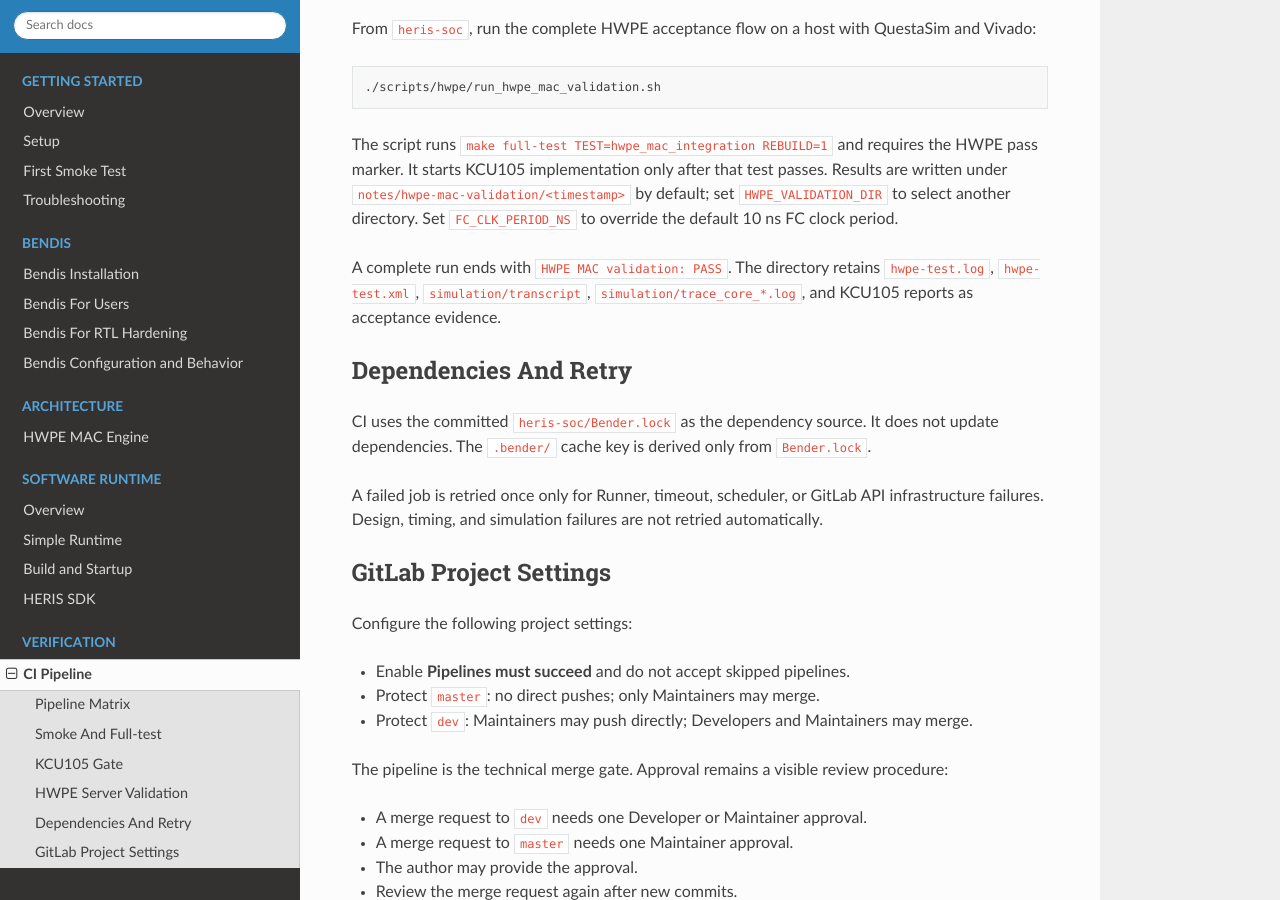
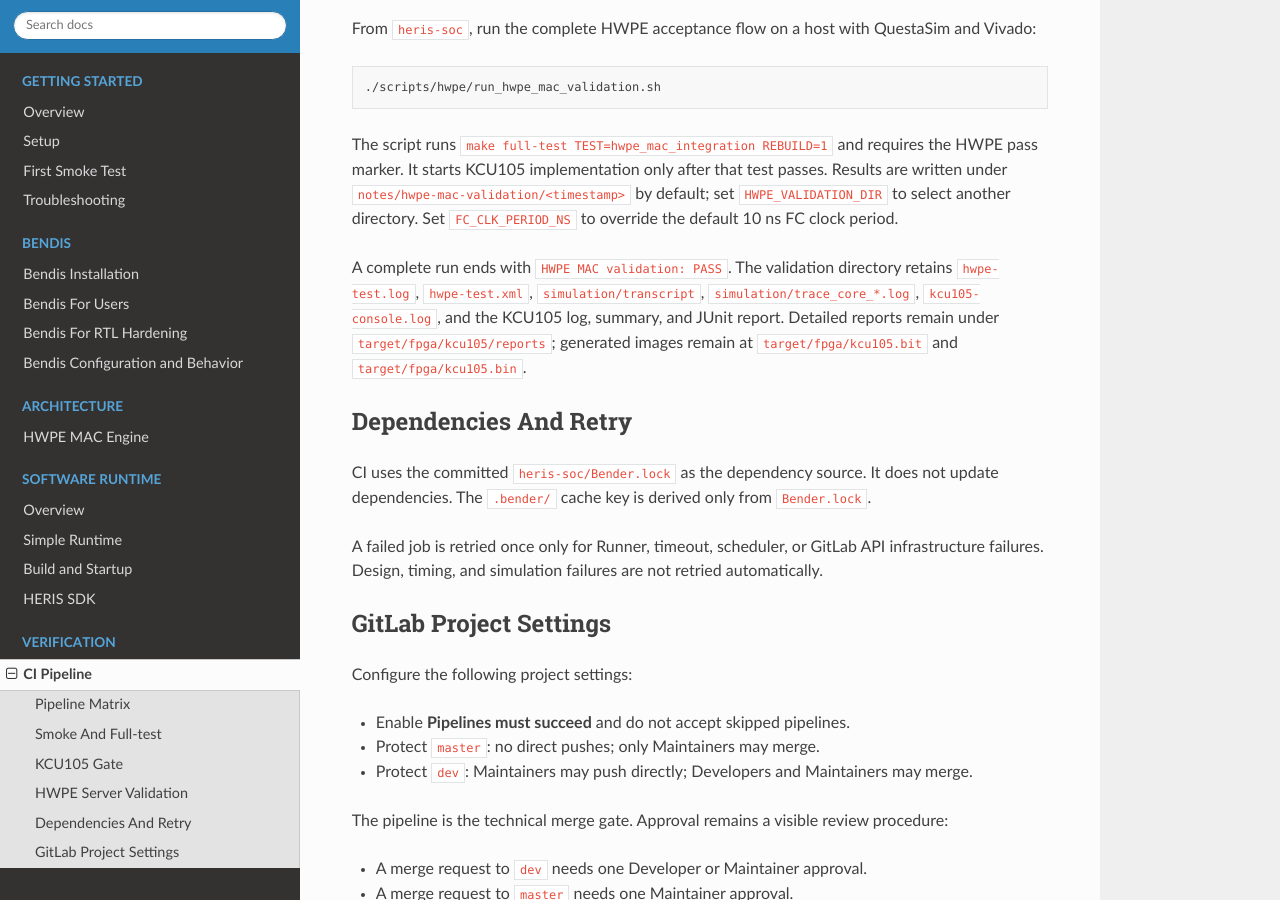
Before and after one commit to albertc9/HERIS-Doc, a Sphinx documentation site: the page built from docs/source/verification/ci-pipeline.rst, in a window 1280 px wide and 900 px high, scrolled down 1641 px. Built offline with Sphinx 7.4.7 and the Read the Docs theme 3.1.0, drawn with Linux system fonts in a browser that asks for light colours; pages that are not in the unit, such as notebooks, are missing from menus.

Commit message:
docs: record HWPE MAC integration validation

```diff
--- a/docs/source/verification/ci-pipeline.rst
+++ b/docs/source/verification/ci-pipeline.rst
@@ -89,9 +89,12 @@ test passes. Results are written under
 ``HWPE_VALIDATION_DIR`` to select another directory. Set
 ``FC_CLK_PERIOD_NS`` to override the default 10 ns FC clock period.
 
-A complete run ends with ``HWPE MAC validation: PASS``. The directory retains
-``hwpe-test.log``, ``hwpe-test.xml``, ``simulation/transcript``,
-``simulation/trace_core_*.log``, and KCU105 reports as acceptance evidence.
+A complete run ends with ``HWPE MAC validation: PASS``. The validation
+directory retains ``hwpe-test.log``, ``hwpe-test.xml``,
+``simulation/transcript``, ``simulation/trace_core_*.log``,
+``kcu105-console.log``, and the KCU105 log, summary, and JUnit report. Detailed
+reports remain under ``target/fpga/kcu105/reports``; generated images remain at
+``target/fpga/kcu105.bit`` and ``target/fpga/kcu105.bin``.
 
 Dependencies And Retry
 ----------------------
```
Also changed, not shown: docs/source/architecture/hwpe-mac.rst (+8 -2 lines), 1 other file.
